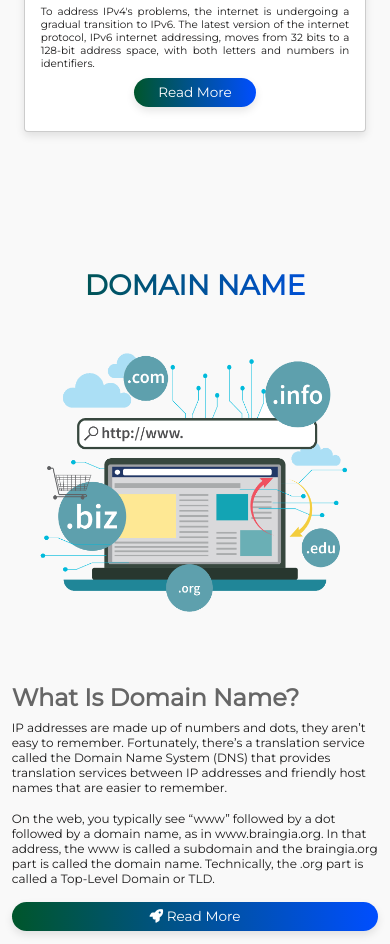
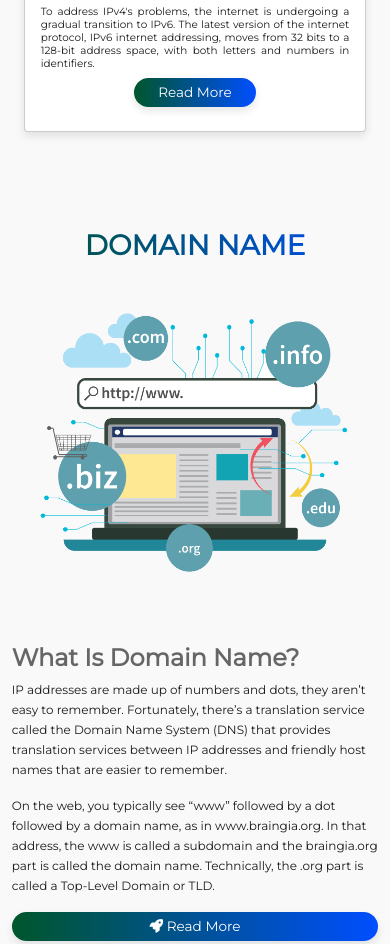
Before and after one commit to geekyari/WEBD-Presentation, a plain HTML site: page index.html in a window 390 px wide. Shown: the part 1964-2908 px from the top of the page. Drawn offline with Linux system fonts and the light colour scheme.

Commit message:
Final push

```diff
--- a/style.css
+++ b/style.css
@@ -235,6 +235,7 @@ header label{
     color: rgb(27, 26, 26);
     padding: 1rem 0;
     text-transform: none;
+    line-height: 2.5rem;
 }
 
 .domainName{
@@ -430,6 +431,13 @@ header label{
 
 
 /* Media Queries */
+@media (max-width:1250px){
+
+    .domainName .heading{
+        margin-top: 10rem;
+    }
+}
+
 
 @media (max-width:1200px){
 
@@ -456,6 +464,13 @@ header label{
     }
 
 }
+
+@media (max-width:1160px){
+    .domainName .heading{
+        margin-top: 10rem;
+    }
+}
+
 
 @media (max-width:768px){
 
@@ -512,7 +527,6 @@ header label{
 
     .domainName{
         background-position: right;
-        margin-top: 5rem;
     }
 
     .domainName .image img{
```
Also changed, not shown: index.html (+1 -1 lines).
